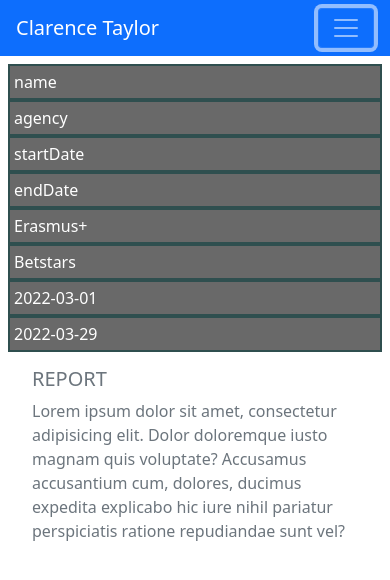
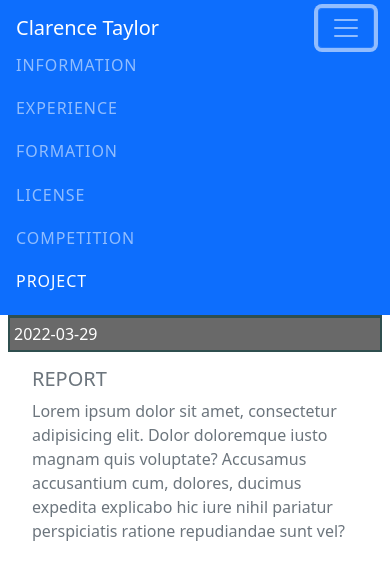
Before and after one commit to iggoroi/cv-generator, an Angular app: page /project in a window 390 px wide. Both pictures are taken after a click on the button 346 px from the left and 28 px from the top of the page. Shown: the top 580 px of the page. Built offline with nearby package versions, Linux system fonts and the light colour scheme.

Commit message:
navbar a comparsa

```diff
--- a/src/app/components/navigator/navigator.component.html
+++ b/src/app/components/navigator/navigator.component.html
@@ -5,8 +5,10 @@
       <img class="img-fluid img-profile rounded-circle mx-auto mb-2" src="https://www.hoganlovells.com/-/media/hogan-lovells/global/people/p/picone_luca_l18530.jpg" alt="...">
     </span>
   </a>
-  <button class="navbar-toggler collapsed" type="button" data-toggle="collapse" data-bs-target="#navbarResponsive"><span class="navbar-toggler-icon"></span></button>
-  <div class="collapse navbar-collapse " id="navbarResponsive" style="">
+  <button class="navbar-toggler" type="button" (click)="collapse=!collapse">
+    <span class="navbar-toggler-icon"></span>
+  </button>
+  <div class="navbar-collapse" id="navbarResponsive" [class.collapse]="collapse">
     <ul class="navbar-nav">
       <li *ngFor="let item of items" class="nav-item">
         <a  class="nav-link" routerLink="{{item.url}}" routerLinkActive="active">
--- a/src/app/components/navigator/navigator.component.ts
+++ b/src/app/components/navigator/navigator.component.ts
@@ -12,6 +12,7 @@
   styleUrls: ['./navigator.component.scss']
 })
 export class NavigatorComponent {
+  collapse = true;
   items:Array<MenuItem>=[];
   constructor() {
     this.items=[
```
